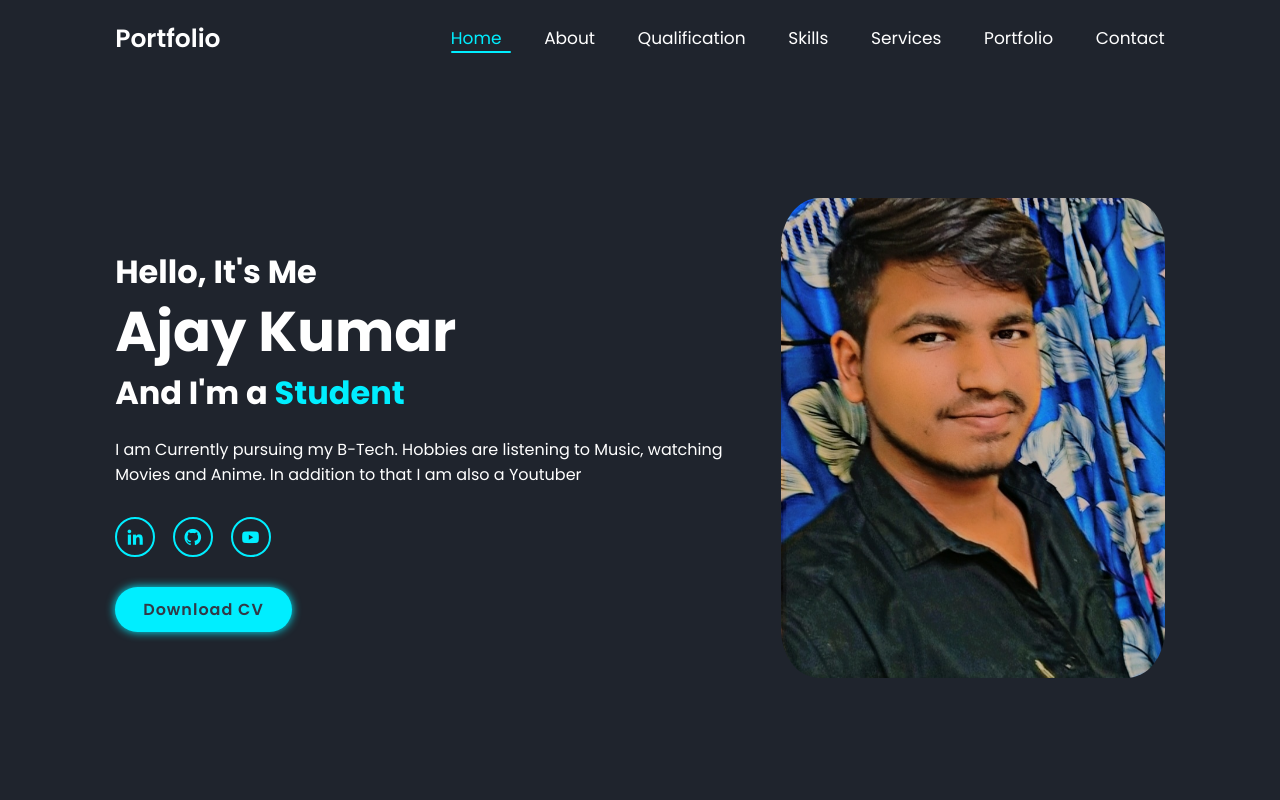
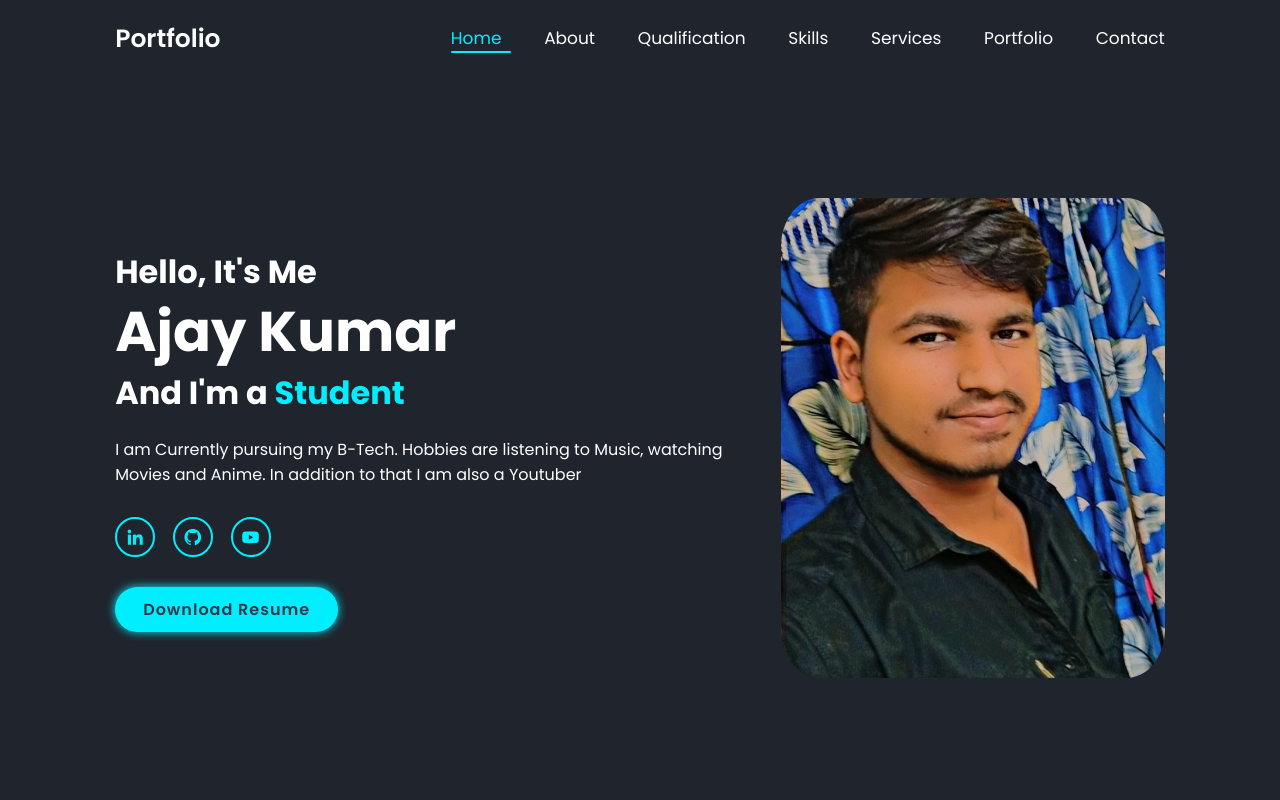
Before and after one commit to saiveeramallu31/SV-PROTFOLIO, a plain HTML site: page index.html in a window 1280 px wide. Shown: the top 800 px of the page. Drawn offline with nearby package versions, Linux system fonts and the light colour scheme.

Commit message:
Update index.html

```diff
--- a/index.html
+++ b/index.html
@@ -53,7 +53,7 @@
                     <a href="https://github.com/Ajaykumar2543?tab=repositories"><i class="bx bxl-github"></i> </a>
                     <a href="https://www.youtube.com/channel/UC16AbpUpQog0QZomaAKuyzQ"> <i class="bx bxl-youtube"></i> </a>
                 </div>
-                <a href ="_Elaboina Ajaykumar_.pdf" class="btn" download>Download CV</a>
+                <a href ="_Elaboina Ajaykumar_.pdf" class="btn" download>Download Resume</a>
 
             </div>
 
```
